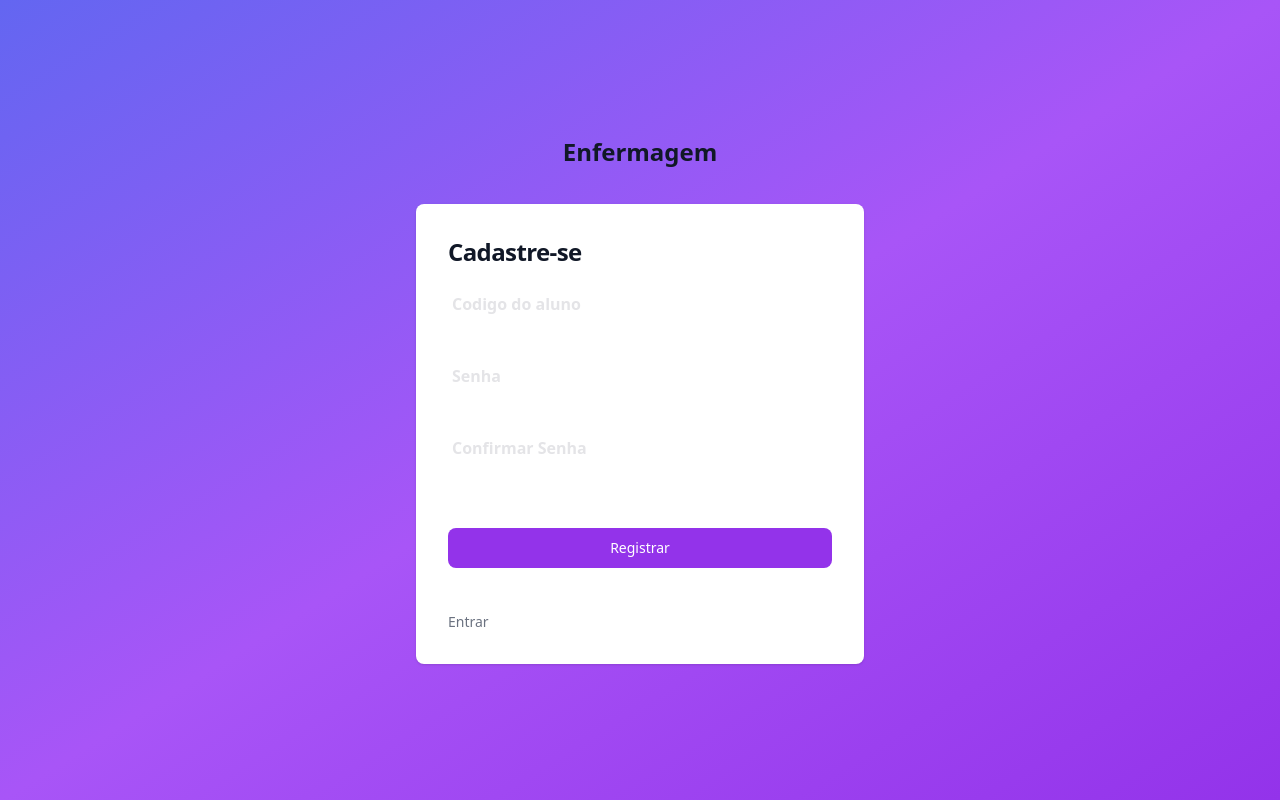
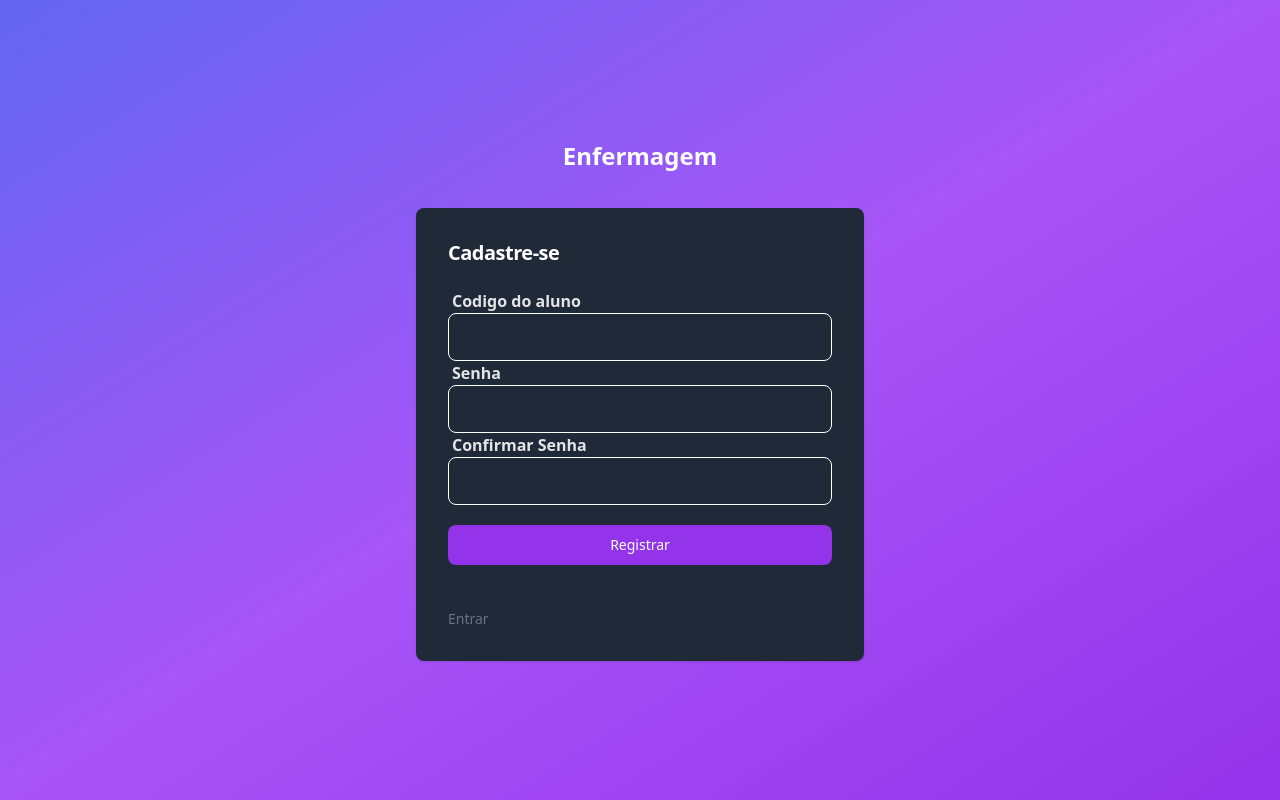
Before and after one commit to fabricaInedita/PicEnfermagem-Frontend, a React (Vite) app: page /signup in a window 1280 px wide. Built offline with nearby package versions, Linux system fonts and the light colour scheme.

Commit message:
Styles fixes

```diff
--- a/src/components/Input.tsx
+++ b/src/components/Input.tsx
@@ -21,7 +21,7 @@ function Input({register,error,defaultValue,label,type,mask}:any) {
               <input
                 {...register}
                 defaultValue={defaultValue}
-                type='text'
+                type='password'
                 autoComplete="off"
                 className='h-12 indent-3 bg-transparent w-full border-white rounded-lg border'
             />}
--- a/src/pages/Login.tsx
+++ b/src/pages/Login.tsx
@@ -5,48 +5,37 @@ import { z } from 'zod'
 import { useForm } from 'react-hook-form'
 import { AuthContext } from '../context/AuthContext'
 import Loading from '../components/Loading'
+import Button from '../components/Button'
 import { zodResolver } from "@hookform/resolvers/zod"
 import Input from '../components/Input'
 import Limiter from '../components/Limiter'
 
 function Login() {
-
-    const [loginLoading,setLoginLoding] = useState(false)
-
+    const [loginLoading, setLoginLoading] = useState(false)
     const navigate = useNavigate()
 
     const formSchema = z.object({
-      studentCode: z.string().nonempty("Campo Obrigatório")/* .refine(value=>
-        {
-            if (/^[0-9]+$/.test(value)) {
-                return true;
-            }
-            else {
-                return false;
-            }
-        },
-        "Numero inválido"
-    ) */,
+        studentCode: z.string().nonempty("Campo Obrigatório"),
         password: z.string().nonempty("Campo Obrigatório")
     })
 
-    const { handleSubmit, formState:{errors}, register } = useForm< z.infer<typeof formSchema >>(
+    const { handleSubmit, formState: { errors }, register } = useForm<z.infer<typeof formSchema>>(
         {
-        resolver:zodResolver(formSchema),
+            resolver: zodResolver(formSchema),
         }
     );
 
-    const {signIn} = useContext(AuthContext)
+    const { signIn } = useContext(AuthContext)
 
-    async function handleSingIn(data:any) {
-      console.log("fdata")
-      setLoginLoding(true)
+    async function handleSignIn(data: any) {
+        console.log("data")
+        setLoginLoading(true)
         await signIn(data)
-      .then(()=>{
-        setLoginLoding(false)
+            .then(() => {
+                setLoginLoading(false)
             })
-      .catch(()=>{
-        setLoginLoding(false)
+            .catch(() => {
+                setLoginLoading(false)
             })
     }
 
@@ -55,16 +44,16 @@ function Login() {
             <div className='flex justify-center items-center'>
                 <Limiter>
                     <div className='min-h-screen items-center justify-center flex'>
-                <div className='flex-1  items-center flex flex-col gap-3 py-20 transition-all'>
-                  <a href="#" className="flex items-center mb-6 text-2xl font-semibold text-gray-900 dark:text-white">
+                        <div className='flex-1 items-center flex flex-col gap-3 py-20 transition-all'>
+                            <a href="#" className="flex items-center mb-6 text-2xl font-semibold text-white">
                                 Enfermagem
                             </a>
-                  <div className="w-full bg-white rounded-lg shadow dark:border md:mt-0 sm:max-w-md xl:p-0 dark:bg-gray-800 dark:border-gray-700">
+                            <div className="w-full rounded-lg shadow md:mt-0 sm:max-w-md xl:p-0 bg-gray-800 border-gray-700">
                                 <div className="p-6 space-y-4 md:space-y-6 sm:p-8">
-                          <h1 className="text-xl font-bold leading-tight tracking-tight text-gray-900 md:text-2xl dark:text-white">
+                                    <h1 className="text-xl font-bold leading-tight tracking-tight text-white">
                                         Entre na sua conta
                                     </h1>
-                          <form onSubmit={handleSubmit(handleSingIn)} action="#">
+                                    <form onSubmit={handleSubmit(handleSignIn)} action="#">
                                         <Input
                                             register={register('studentCode')}
                                             label="Codigo do aluno"
@@ -77,13 +66,13 @@ function Login() {
                                             error={errors.password}
                                         />
                                         <div className="h-20 flex justify-center items-center">
-                            {loginLoading?
-                                  <Loading visible={true} className={"w-10 h-10"}></Loading>:
+                                            {loginLoading ?
+                                                <Loading visible={true} className={"w-10 h-10"}></Loading> :
                                                 <button type="submit" className="w-full bg-purple-600 text-white bg-primary-600 hover:bg-primary-700 focus:ring-4 focus:outline-none focus:ring-primary-300 font-medium rounded-lg text-sm px-5 py-2.5 text-center dark:bg-primary-600 dark:hover:bg-primary-700 dark:focus:ring-primary-800">Entrar</button>
                                             }
                                         </div>
-                            <p className="text-sm font-light text-gray-500 dark:text-gray-400">
-                                <Link to="/signup" className="font-medium text-primary-600 hover:underline dark:text-primary-500">Cadastre-se</Link>
+                                        <p className="text-sm font-light text-gray-500">
+                                            <Link to="/signup" className="font-medium text-primary-600 hover:underline">Cadastre-se</Link>
                                         </p>
                                     </form>
                                 </div>
@@ -93,7 +82,6 @@ function Login() {
                 </Limiter>
             </div>
         </Theme>
-
     )
 }
 
--- a/src/pages/Signup.tsx
+++ b/src/pages/Signup.tsx
@@ -53,14 +53,14 @@ function Signup() {
         <Theme>
         <div className='flex justify-center items-center'>
           <Limiter>
-              <div className='min-h-screen items-center justify-center flex'>
-                  <div className='flex-1 items-center flex flex-col gap-3  transition-all'>
-                    <a href="#" className="flex items-center mb-6 text-2xl font-semibold text-gray-900 dark:text-white">
-                        Enfermagem
-                    </a>
-                    <div className="w-full bg-white rounded-lg shadow dark:border md:mt-0 sm:max-w-md xl:p-0 dark:bg-gray-800 dark:border-gray-700">
-                        <div className="p-6 space-y-4 md:space-y-6 sm:p-8">
-                            <h1 className="text-xl font-bold leading-tight tracking-tight text-gray-900 md:text-2xl dark:text-white">
+          <div className='min-h-screen items-center justify-center flex'>
+                        <div className='flex-1 items-center flex flex-col gap-3  transition-all'>
+                            <a href="#" className="flex items-center mb-6 text-2xl font-semibold text-white">
+                                Enfermagem
+                            </a>
+                            <div className="w-full rounded-lg shadow md:mt-0 sm:max-w-md xl:p-0 bg-gray-800 border-gray-700">
+                                <div className="p-6 space-y-4 md:space-y-6 sm:p-8">
+                                    <h1 className="text-xl font-bold leading-tight tracking-tight text-white">
                                 Cadastre-se
                             </h1>
                             {!signUpSuccefull ?
```
Lines whose indentation alone changed are shown as unchanged.
